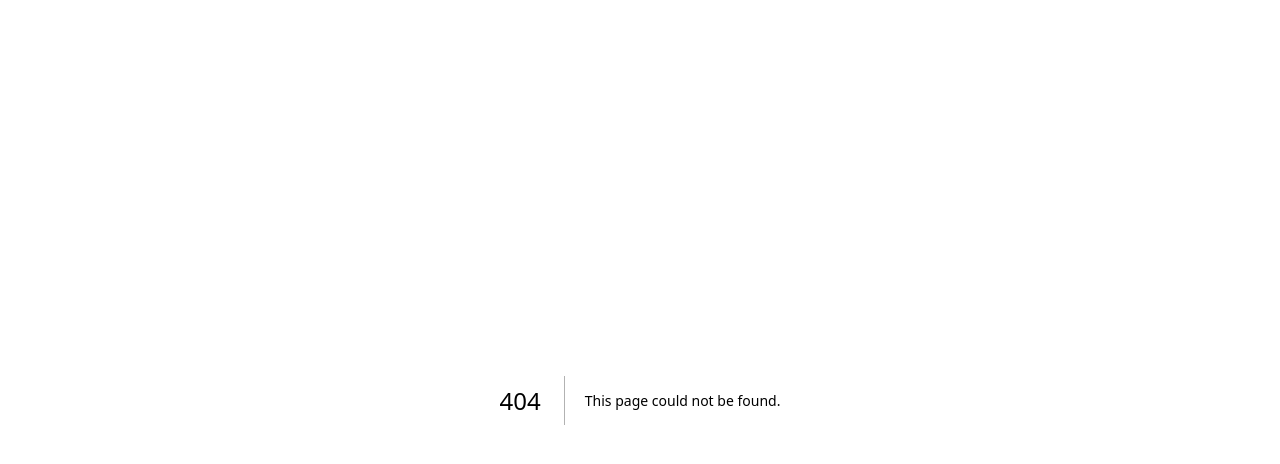
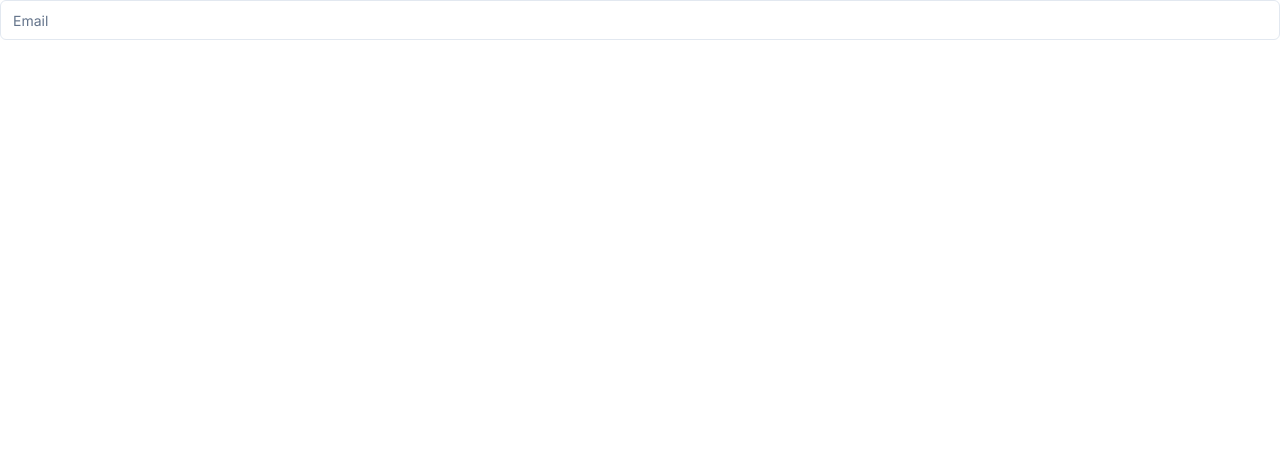
Before and after one commit to RHowland/shadcn-sbook-app01, a Next.js app: page /input in a window 1280 px wide. Before the commit this address had no page. Shown: the top 464 px of the page. Built offline with nearby package versions, Linux system fonts and the light colour scheme.

Commit message:
feat:edited label and input stories and .tsx file

```diff
--- /dev/null
+++ b/src/app/input/page.tsx
@@ -0,0 +1,13 @@
+import { Input } from "@/components/ui/input";
+
+export default function InputDemo(props){
+
+    const type = props.type;
+    const disabled = props.disabled;
+    const height = props.height;
+    const width = props.width;
+
+    return(
+        <Input type={type} disabled={disabled} placeholder='Email' className={height+' '+width}/>
+    );
+}
--- a/src/app/label/page.tsx
+++ b/src/app/label/page.tsx
@@ -7,13 +7,13 @@ export default function LabelDemo(props) {
 const labelContents = props.labelContents;
 const textSize = props.textSize;
 const fontStyle = props.fontStyle;
-const lineHeight = props.lineHight;
+const htmlFor = props.htmlFor;
 
   return (
     <div>
       <div className='flex items-center space-x-2'>
         <Checkbox id="terms" />
-        <Label htmlFor="terms" className={textSize+' '+fontStyle+' '+lineHeight}>{labelContents}</Label>
+        <Label htmlFor={htmlFor} className={textSize+' '+fontStyle}>{labelContents}</Label>
       </div>
     </div>
   )
```
Also changed, not shown: src/app/select/page.tsx (added), 2 other files (tests, documents, lock files or other folders).
